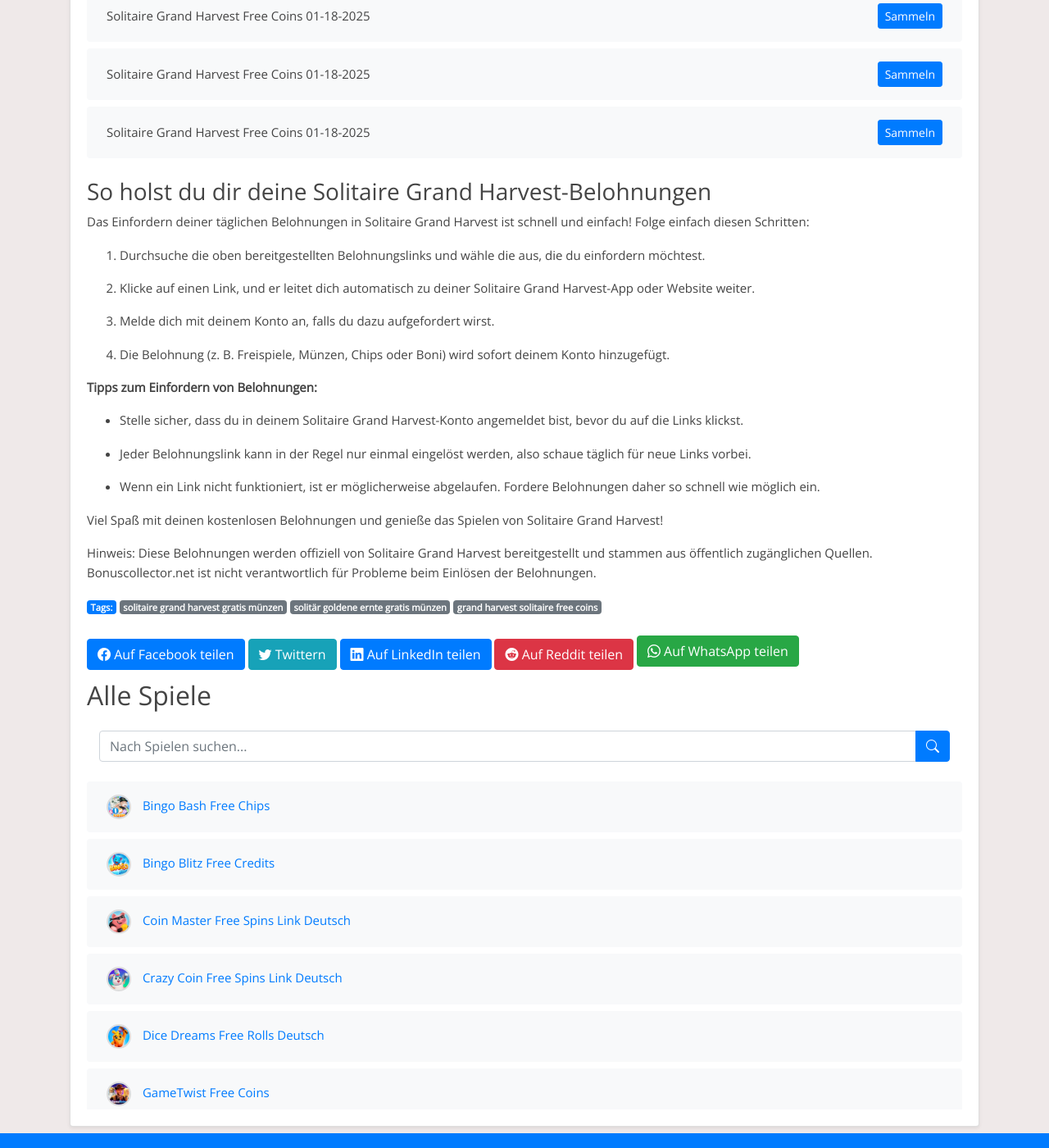
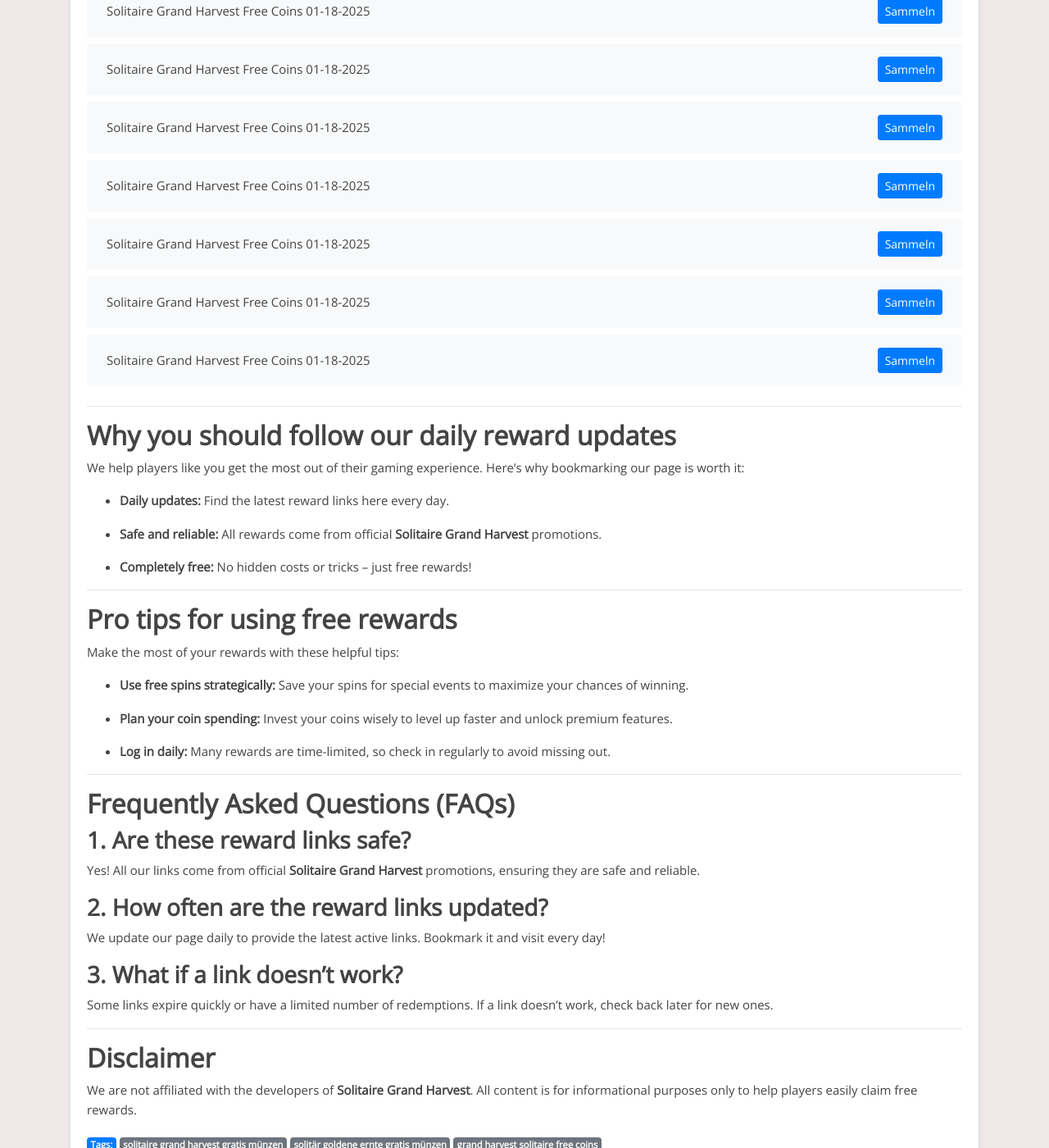
Before and after one commit to Prollad99/bs-de, a Jekyll site: the page built from _posts/2025-01-18-solitaire-grand-harvest.md, in a window 1280 px wide and 1400 px high, scrolled down 7523 px. Shown: the whole window at 82% size. Built offline with Jekyll 4.4.1, drawn with Linux system fonts in a browser that asks for light colours; some of the changed text lies outside the part shown.

Commit message:
Update solitaire-grand-harvest reward links, content, and last modified date

```diff
--- a/_includes/solitaire-grand-harvest_footer.html
+++ b/_includes/solitaire-grand-harvest_footer.html
@@ -1,27 +1,55 @@
-### So holst du dir deine Solitaire Grand Harvest-Belohnungen
+---
 
 
-Das Einfordern deiner täglichen Belohnungen in Solitaire Grand Harvest ist schnell und einfach! Folge einfach diesen Schritten:
+## **Why you should follow our daily reward updates**
 
-1. Durchsuche die oben bereitgestellten Belohnungslinks und wähle die aus, die du einfordern möchtest.
+We help players like you get the most out of their gaming experience. Here’s why bookmarking our page is worth it:
 
-2. Klicke auf einen Link, und er leitet dich automatisch zu deiner Solitaire Grand Harvest-App oder Website weiter.
+- **Daily updates:** Find the latest reward links here every day.
 
-3. Melde dich mit deinem Konto an, falls du dazu aufgefordert wirst.
+- **Safe and reliable:** All rewards come from official **Solitaire Grand Harvest** promotions.
 
-4. Die Belohnung (z. B. Freispiele, Münzen, Chips oder Boni) wird sofort deinem Konto hinzugefügt.
+- **Completely free:** No hidden costs or tricks – just free rewards!
 
 
-**Tipps zum Einfordern von Belohnungen:**
-
-- Stelle sicher, dass du in deinem Solitaire Grand Harvest-Konto angemeldet bist, bevor du auf die Links klickst.
-
-- Jeder Belohnungslink kann in der Regel nur einmal eingelöst werden, also schaue täglich für neue Links vorbei.
-
-- Wenn ein Link nicht funktioniert, ist er möglicherweise abgelaufen. Fordere Belohnungen daher so schnell wie möglich ein.
+---
 
 
-Viel Spaß mit deinen kostenlosen Belohnungen und genieße das Spielen von Solitaire Grand Harvest!
+## **Pro tips for using free rewards**
+
+Make the most of your rewards with these helpful tips:
+
+- **Use free spins strategically:** Save your spins for special events to maximize your chances of winning.
+
+- **Plan your coin spending:** Invest your coins wisely to level up faster and unlock premium features.
+
+- **Log in daily:** Many rewards are time-limited, so check in regularly to avoid missing out.
 
 
-Hinweis: Diese Belohnungen werden offiziell von Solitaire Grand Harvest bereitgestellt und stammen aus öffentlich zugänglichen Quellen. Bonuscollector.net ist nicht verantwortlich für Probleme beim Einlösen der Belohnungen.
+---
+
+
+## **Frequently Asked Questions (FAQs)**
+
+
+### **1. Are these reward links safe?**
+
+Yes! All our links come from official **Solitaire Grand Harvest** promotions, ensuring they are safe and reliable.
+
+
+### **2. How often are the reward links updated?**
+
+We update our page daily to provide the latest active links. Bookmark it and visit every day!
+
+
+### **3. What if a link doesn’t work?**
+
+Some links expire quickly or have a limited number of redemptions. If a link doesn’t work, check back later for new ones.
+
+
+---
+
+
+## **Disclaimer**
+
+We are not affiliated with the developers of **Solitaire Grand Harvest**. All content is for informational purposes only to help players easily claim free rewards.
--- a/_includes/solitaire-grand-harvest_post.html
+++ b/_includes/solitaire-grand-harvest_post.html
@@ -1,13 +1,32 @@
-Entdecke tägliche Solitaire Grand Harvest-Belohnungen!
+Are you a dedicated **Solitaire Grand Harvest** player? Looking for the easiest way to collect free coins, spins, and other bonuses? You're in the right place! We update this page daily with new reward links so you don’t miss any chance to level up faster and fully enjoy the game.
 
 
-Bist du ein Fan von Solitaire Grand Harvest und möchtest dein Spielerlebnis verbessern? Du bist hier genau richtig! Diese Seite ist allen Solitaire Grand Harvest-Enthusiasten gewidmet, die täglich kostenlose Belohnungen einfordern möchten. Hier findest du die neuesten Links, um Freispiele, Münzen, Chips und andere spannende Boni zu sammeln, damit du das Spiel noch mehr genießen kannst.
+## **What are reward links?**
+
+Reward links are official promotions from **Solitaire Grand Harvest** developers that provide players with free in-game items like spins, coins, and exclusive bonuses. They are a great way to enhance your gameplay without spending money.
 
 
-Solitaire Grand Harvest ist ein unterhaltsames Spiel, das von Millionen geliebt wird. Ob du höhere Level erreichen oder einfach nur den Nervenkitzel genießen möchtest – unsere täglichen Belohnungslinks halten dich im Spiel.
+Every day, we provide the latest and most reliable reward links, so you can redeem your rewards effortlessly and continue your journey without interruptions.
 
 
-Hinweis: Solitaire Grand Harvest ist eine kostenlose App, die ausschließlich zu Unterhaltungszwecken entwickelt wurde. Bonuscollector.net ist eine unabhängige Plattform und steht in keiner Verbindung zu den Entwicklern oder Eigentümern von Solitaire Grand Harvest.
+---
 
 
-Schau täglich vorbei, um sicherzustellen, dass du keine Belohnung verpasst!
+## **How to redeem your free rewards**
+
+Redeeming your daily rewards is simple and requires just a few steps:
+
+1. **Choose a reward link from the list below.**
+
+2. **Tap on the link and log into your Solitaire Grand Harvest account.**
+
+3. **The reward will be instantly credited to your account!**
+
+
+Check back on this page regularly, as links can expire quickly. Don’t miss out!
+
+
+---
+
+
+## **Today's Solitaire Grand Harvest reward links**
```
